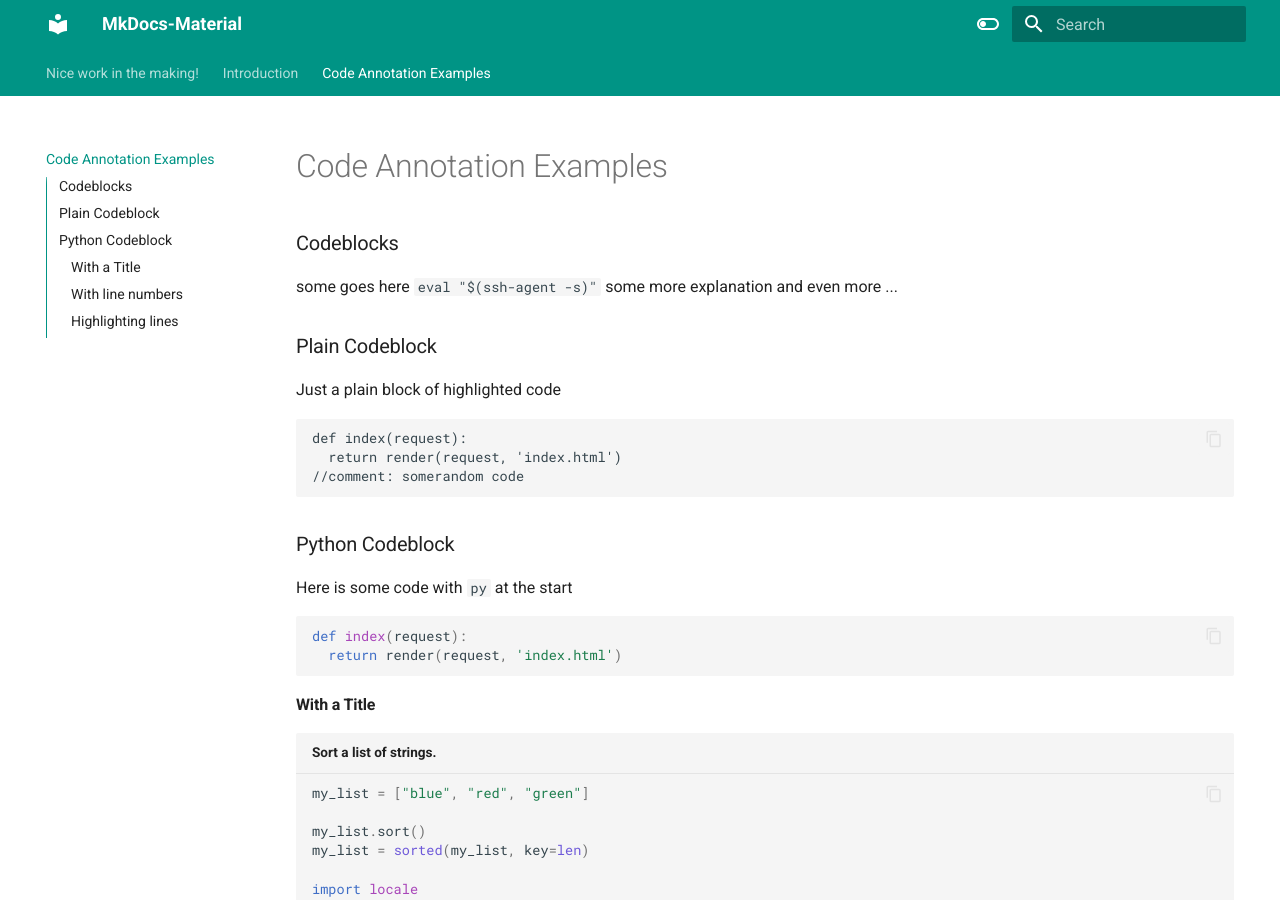
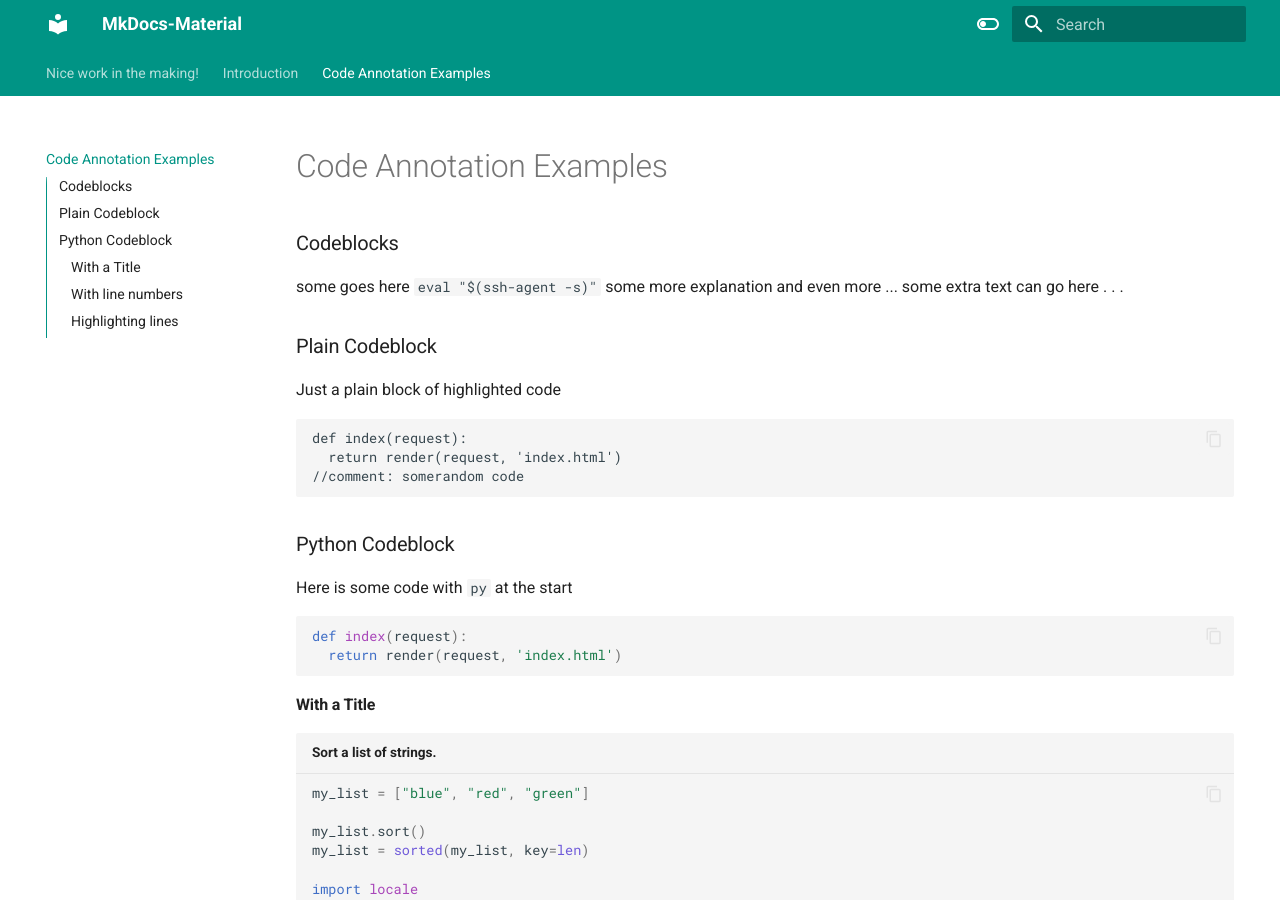
Before and after one commit to vladdi66/mkdocs-material, an MkDocs documentation site: the page built from docs/page3.md, in a window 1280 px wide and 900 px high. Built offline with MkDocs 1.6.1 and Material for MkDocs 9.7.7, drawn with Linux system fonts in a browser that asks for light colours.

Commit message:
Update page3.md

```diff
--- a/docs/page3.md
+++ b/docs/page3.md
@@ -2,6 +2,7 @@
 
 ### Codeblocks
 some goes here `eval "$(ssh-agent -s)"` some more explanation and even more ...
+some  extra text can go here . . .
 
 ### Plain Codeblock
 Just a plain block of highlighted code
```
